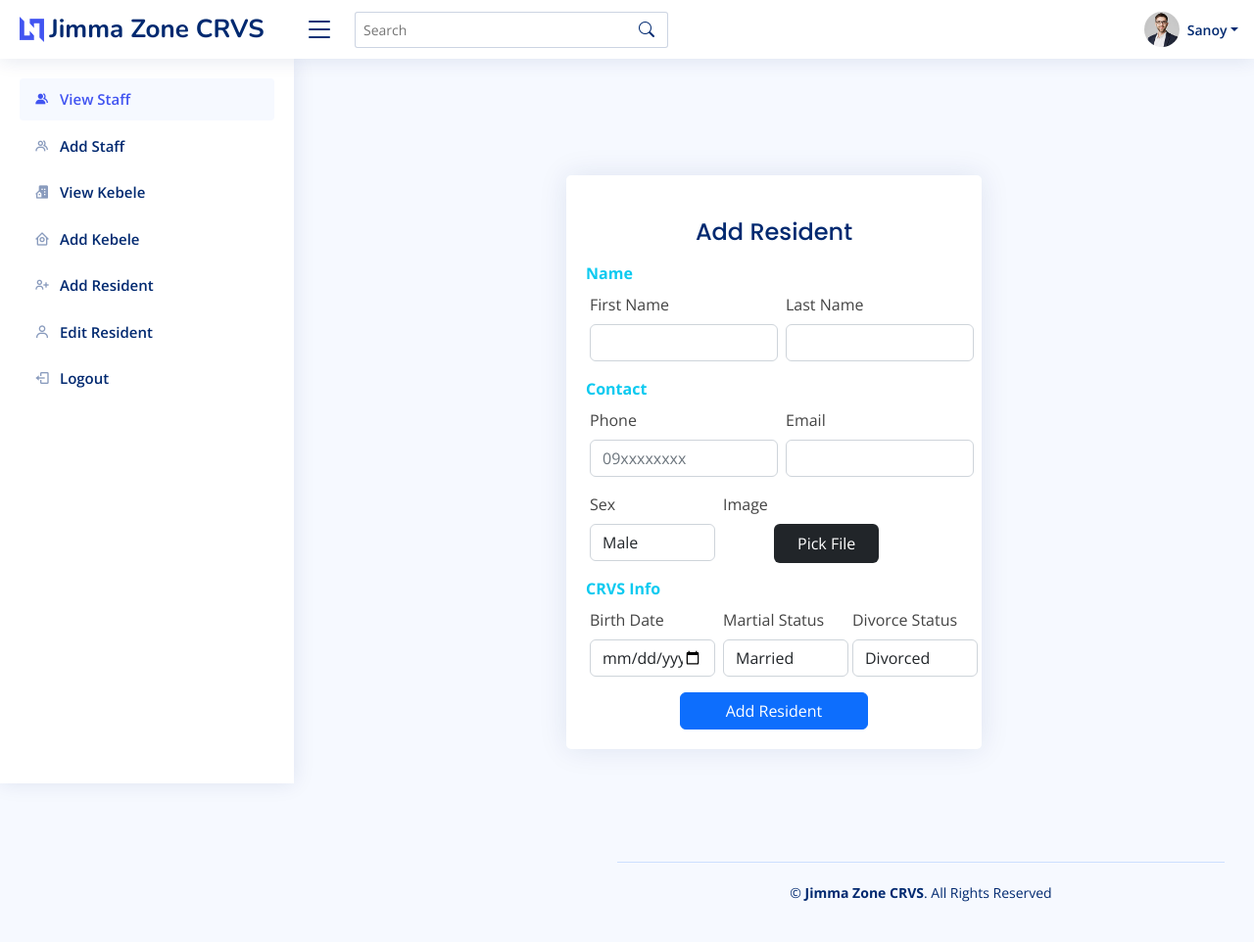
After one commit to semer-11/frontend, a Django app: page /addResident in a window 1280 px wide. The commit adds this page. Shown: the whole page at 98% size. Run offline with Django 4.2, Linux system fonts and the light colour scheme; some libraries are stand-ins or nearby versions.

Commit message:
Routes Fixed and register pages are added

```diff
--- a/entry/urls.py
+++ b/entry/urls.py
@@ -4,7 +4,7 @@ from . import views
 
 urlpatterns = [
 
-    path('loginPage', views.loginPage, name="loginPage"),
+    path('login', views.loginPage, name="loginPage"),
     path('logoutuser/', views.logout_User, name="logoutuser"),
     path('register/', views.registerPage, name="register"),
     path('login/', views.loginPage, name="login"),
@@ -12,11 +12,12 @@ urlpatterns = [
     path('profile/<str:pk>/', views.userProfile, name="user-profile"),
     path('update-user/', views.updateUser, name="update-user"),
     path('', views.home, name="home"),
+    path('addKebele', views.addKebele, name="addKebele"),
+    path('addResident', views.addResident, name="addResident"),
 
 
 
-
-                #   for Systemadmin
+    #   for Systemadmin
 
 
 
--- a/entry/views.py
+++ b/entry/views.py
@@ -1,17 +1,22 @@
 from django.shortcuts import render, redirect
 from django.http import HttpResponse
-
-
 
 
 def home(request):
     return render(request, 'index.html')
 
+
 def loginPage(request):
-    return render(request, 'base/login_register.html')
+    if request.method == "POST":
+        return HttpResponse(request)
+    else:
+
+        return render(request, 'Pages/login.html')
+
 
 def get_user_details(request):
-        return HttpResponse("Please Login First")
+    return HttpResponse("Please Login First")
+
 
 def logout_User(request):
     return redirect('home')
@@ -20,26 +25,44 @@ def logout_User(request):
 def registerPage(request):
     return render(request, 'base/login_register.html')
 
-def activate(request,uidb64,token):
+
+def activate(request, uidb64, token):
     try:
         uid = force_str(urlsafe_base64_decode(uidb64))
         user = User.objects.get(pk=uid)
-    except (TypeError,ValueError,OverflowError,User.DoesNotExist):
+    except (TypeError, ValueError, OverflowError, User.DoesNotExist):
         user = None
 
-    if user is not None and generate_token.check_token(user,token):
+    if user is not None and generate_token.check_token(user, token):
         user.is_active = True
         user.save()
-        login(request,user)
+        login(request, user)
         messages.success(request, "Your Account has been activated!!")
         return redirect('update-user')
     else:
-        return render(request,'activation_failed.html')
+        return render(request, 'activation_failed.html')
+
 
 def userProfile(request, pk):
     return render(request, 'base/profile.html')
 
 # @login_required(login_url='login')
+
+
+def addKebele(request):
+    if request.method == "POST":
+        return HttpResponse(request)
+    else:
+        return render(request, 'Pages/addKebele.html')
+
+
+def addResident(request):
+    if request.method == "POST":
+        return HttpResponse(request.POST['first_name'])
+    else:
+        return render(request, 'Pages/addResident.html')
+
+
 def updateUser(request):
     user = request.user
     form = ResidentForm(instance=user)
--- /dev/null
+++ b/templates/Pages/addResident.html
@@ -0,0 +1,175 @@
+{% extends 'root.html' %} {% block title %}Add Resident{% endblock title %}
+{%block content %}
+<main>
+  <div class="container">
+    <section
+      class="section register min-vh-100 d-flex flex-column align-items-center justify-content-center py-4"
+    >
+      <div class="container">
+        <div class="row justify-content-center">
+          <div
+            class="col-8 col-md-6 d-flex flex-column align-items-center justify-content-center"
+          >
+            <div class="card mb-3">
+              <div class="card-body">
+                <div class="pt-4 pb-2">
+                  <h5 class="card-title text-center pb-0 fs-4">Add Resident</h5>
+                </div>
+
+                <form
+                  class="row g-3 needs-validation"
+                  action="addResident"
+                  method="POST"
+                  enctype="multipart/form-data"
+                >
+                  {% csrf_token %}
+                  <div class="col-12">
+                    <label for="yourName" class="form-label text-info fw-bold"
+                      >Name</label
+                    >
+                    <div class="d-flex flex-row col-12">
+                      <div class="d-flex col-6 flex-column mx-1">
+                        <label for="yourName" class="form-label"
+                          >First Name</label
+                        >
+
+                        <input
+                          type="text"
+                          name="first_name"
+                          class="form-control"
+                          id="yourName"
+                          required
+                        />
+                      </div>
+                      <div class="d-flex col-6 flex-column mx-1">
+                        <label for="yourName" class="form-label"
+                          >Last Name</label
+                        >
+
+                        <input
+                          type="text"
+                          name="last_name"
+                          class="form-control"
+                          id="yourName"
+                          required
+                        />
+                      </div>
+                    </div>
+                  </div>
+                  <div class="col-12">
+                    <label for="yourName" class="form-label text-info fw-bold"
+                      >Contact</label
+                    >
+                    <div class="d-flex flex-row col-12">
+                      <div class="d-flex col-6 flex-column mx-1">
+                        <label for="yourName" class="form-label">Phone</label>
+
+                        <input
+                          type="text"
+                          name="phone"
+                          placeholder="09xxxxxxxx"
+                          class="form-control"
+                          id="yourName"
+                          required
+                        />
+                      </div>
+                      <div class="d-flex col-6 flex-column mx-1">
+                        <label for="yourName" class="form-label">Email</label>
+
+                        <input
+                          type="email"
+                          name="email"
+                          class="form-control"
+                          id="yourName"
+                          required
+                        />
+                      </div>
+                    </div>
+                  </div>
+                  <div class="col-12 d-flex flex-row">
+                    <div class="d-flex col-4 flex-column mx-1">
+                      <label for="yourName" class="form-label">Sex</label>
+                      <select name="martial_status" class="form-control">
+                        <option value="1">Male</option>
+                        <option value="0">Female</option>
+                      </select>
+                    </div>
+                    <div class="d-flex col-4 flex-column mx-1">
+                      <label for="yourName" class="form-label">Image</label>
+                      <div class="position-realtive">
+                        <label
+                          style="z-index: 10"
+                          class="position-absolute start-50 text-bg-dark px-4 py-2 rounded"
+                          >Pick File</label
+                        >
+                        <input
+                          style="z-index: 15"
+                          class="opacity-0 z-index-2 position-relative start-50"
+                          type="file"
+                          accept="image/*"
+                          name="image"
+                          class="form-control"
+                          id="yourName"
+                          required
+                        />
+                      </div>
+                    </div>
+                  </div>
+                  <div class="col-12">
+                    <label for="yourName" class="form-label text-info fw-bold"
+                      >CRVS Info</label
+                    >
+                    <div class="d-flex flex-row col-12">
+                      <div class="d-flex col-4 flex-column mx-1">
+                        <label for="yourName" class="form-label"
+                          >Birth Date</label
+                        >
+
+                        <input
+                          type="date"
+                          name="birth_date"
+                          class="form-control"
+                          id="yourName"
+                          required
+                        />
+                      </div>
+
+                      <div class="d-flex col-4 flex-column mx-1">
+                        <label for="yourName" class="form-label"
+                          >Martial Status</label
+                        >
+                        <select name="martial_status" class="form-control">
+                          <option value="1">Married</option>
+                          <option value="0">Single</option>
+                        </select>
+                      </div>
+                      <div class="d-flex col-4 flex-column mr-2">
+                        <label for="yourName" class="form-label"
+                          >Divorce Status</label
+                        >
+                        <select name="martial_status" class="form-control">
+                          <option value="1">Divorced</option>
+                          <option value="0">Not Divorced</option>
+                        </select>
+                      </div>
+                    </div>
+                  </div>
+
+                  <div class="col-12">
+                    <button
+                      class="btn btn-primary w-50 mx-auto d-block"
+                      type="submit"
+                    >
+                      Add Resident
+                    </button>
+                  </div>
+                </form>
+              </div>
+            </div>
+          </div>
+        </div>
+      </div>
+    </section>
+  </div>
+</main>
+{% endblock %}
--- a/templates/root.html
+++ b/templates/root.html
@@ -57,7 +57,7 @@
 
     <header id="header" class="header fixed-top d-flex align-items-center">
       <div class="d-flex align-items-center justify-content-between">
-        <a href="index.html" class="logo d-flex align-items-center">
+        <a href="/" class="logo d-flex align-items-center">
           <img src="{% static 'assets/img/logo.png' %}" alt="" />
           <span class="d-none d-lg-block">Jimma Zone CRVS</span>
         </a>
@@ -175,6 +175,7 @@
 
     <aside id="sidebar" class="sidebar">
       <ul class="sidebar-nav" id="sidebar-nav">
+
         <li class="nav-item">
           <a class="nav-link" href="index.html">
             <i class='bx bxs-group' ></i>
@@ -188,7 +189,7 @@
             class="nav-link collapsed"
             data-bs-target="#components-nav"
             data-bs-toggle="collapse"
-            href="#"
+            href="/register"
           >
 
             <i class='bx bx-group'></i>
@@ -215,7 +216,7 @@
             class="nav-link collapsed"
             data-bs-target="#tables-nav"
             data-bs-toggle="collapse"
-            href="#"
+            href="/addkebele"
           >
           <i class='bx bx-home-circle'></i></i><span>Add Kebele</span
             >
@@ -226,8 +227,8 @@
           <a
             class="nav-link collapsed"
             data-bs-target="#charts-nav"
-            data-bs-toggle="collapse"
-            href="#"
+            {% comment %} data-bs-toggle="collapse" {% endcomment %}
+            href="/addResident"
           >
           <i class='bx bx-user-plus'></i><span>Add Resident</span
             >
```
Also changed, not shown: templates/Pages/addKebele.html (added, +70 -0 lines), templates/Pages/login.html (added, +90 -0 lines).
